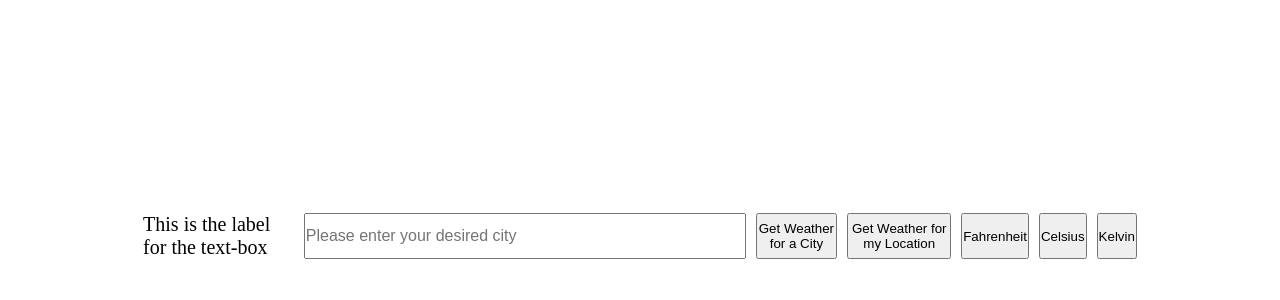
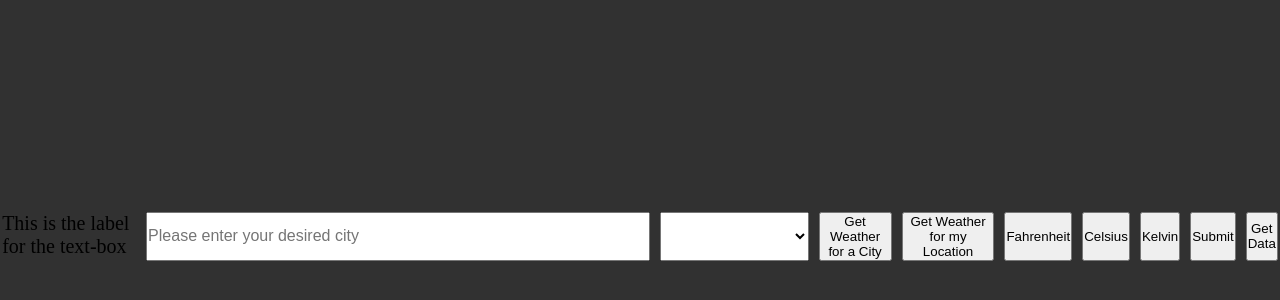
Before and after one commit to Ryan-Tremmel/weather-app, a Next.js app: page / in a window 1280 px wide. Shown: the part 164-464 px from the top of the page. Built offline with nearby package versions, Linux system fonts and the light colour scheme.

Commit message:
Sass implemented, styling not done.

```diff
--- a/app/layout.js
+++ b/app/layout.js
@@ -2,7 +2,7 @@ import '@/app/ui/global.css';
 
 export const metadata = {
   title: 'Weather Application',
-  description: 'Weather app that utilizes cards to show current weather.',
+  description: 'Weather app utilizing geolocation to show current weather.',
 };
 
 export default function RootLayout({ children }) {
--- /dev/null
+++ b/app/lib/countryOptions.js
@@ -0,0 +1,76 @@
+const countryOptions = [
+  {},
+  { name: 'Argentina', code: 'AR' },
+  { name: 'Australia', code: 'AU' },
+  { name: 'Austria', code: 'AT' },
+  { name: 'Belgium', code: 'BE' },
+  { name: 'Brazil', code: 'BR' },
+  { name: 'Bulgaria', code: 'BG' },
+  { name: 'Canada', code: 'CA' },
+  { name: 'Chile', code: 'CL' },
+  { name: 'China', code: 'CN' },
+  { name: 'Colombia', code: 'CO' },
+  { name: 'Croatia', code: 'HR' },
+  { name: 'Cyprus', code: 'CY' },
+  { name: 'Czech Republic', code: 'CZ' },
+  { name: 'Denmark', code: 'DK' },
+  { name: 'Egypt', code: 'EG' },
+  { name: 'Estonia', code: 'EE' },
+  { name: 'Finland', code: 'FI' },
+  { name: 'France', code: 'FR' },
+  { name: 'Germany', code: 'DE' },
+  { name: 'Greece', code: 'GR' },
+  { name: 'Guatemala', code: 'GT' },
+  { name: 'Hong Kong', code: 'HK' },
+  { name: 'Hungary', code: 'HU' },
+  { name: 'India', code: 'IN' },
+  { name: 'Indonesia', code: 'ID' },
+  { name: 'Ireland', code: 'IE' },
+  { name: 'Israel', code: 'IL' },
+  { name: 'Italy', code: 'IT' },
+  { name: 'Jamaica', code: 'JM' },
+  { name: 'Japan', code: 'JP' },
+  { name: 'Kenya', code: 'KE' },
+  { name: 'South Korea', code: 'KR' },
+  { name: 'Kuwait', code: 'KW' },
+  { name: 'Latvia', code: 'LV' },
+  { name: 'Lebanon', code: 'LB' },
+  { name: 'Lithuania', code: 'LT' },
+  { name: 'Luxembourg', code: 'LU' },
+  { name: 'Malaysia', code: 'MY' },
+  { name: 'Mexico', code: 'MX' },
+  { name: 'Morocco', code: 'MA' },
+  { name: 'Netherlands', code: 'NL' },
+  { name: 'New Zealand', code: 'NZ' },
+  { name: 'Nigeria', code: 'NG' },
+  { name: 'Norway', code: 'NO' },
+  { name: 'Pakistan', code: 'PK' },
+  { name: 'Peru', code: 'PE' },
+  { name: 'Philippines', code: 'PH' },
+  { name: 'Poland', code: 'PL' },
+  { name: 'Portugal', code: 'PT' },
+  { name: 'Romania', code: 'RO' },
+  { name: 'Russia', code: 'RU' },
+  { name: 'Saudi Arabia', code: 'SA' },
+  { name: 'Serbia', code: 'RS' },
+  { name: 'Singapore', code: 'SG' },
+  { name: 'South Africa', code: 'ZA' },
+  { name: 'Spain', code: 'ES' },
+  { name: 'Sri Lanka', code: 'LK' },
+  { name: 'Sweden', code: 'SE' },
+  { name: 'Switzerland', code: 'CH' },
+  { name: 'Taiwan', code: 'TW' },
+  { name: 'Thailand', code: 'TH' },
+  { name: 'Tunisia', code: 'TN' },
+  { name: 'Turkey', code: 'TR' },
+  { name: 'Ukraine', code: 'UA' },
+  { name: 'United Arab Emirates', code: 'AE' },
+  { name: 'United Kingdom', code: 'GB' },
+  { name: 'United States', code: 'US' },
+  { name: 'Uruguay', code: 'UY' },
+  { name: 'Venezuela', code: 'VE' },
+  { name: 'Vietnam', code: 'VN' },
+  { name: 'Zambia', code: 'ZM' },
+  { name: 'Zimbabwe', code: 'ZW' },
+];
+export default countryOptions;
--- a/app/page.js
+++ b/app/page.js
@@ -1,9 +1,16 @@
-import Form from '@/app/Form';
+'use client';
 
-export default function Home() {
+import { useState } from 'react';
+import Form from '@/app/ui/Form';
+
+export default function app() {
+  const [weatherData, setWeatherData] = useState(null);
   return (
     <div className="app-container">
-      <Form />
+      <main>
+        <Form weatherData={weatherData} setWeatherData={setWeatherData} />
+        <section></section>
+      </main>
     </div>
   );
 }
--- /dev/null
+++ b/app/pages/api/data.js
@@ -0,0 +1,20 @@
+import process from 'next/dist/build/webpack/loaders/resolve-url-loader/lib/postcss';
+
+export const fetchWeatherData = async ({
+  cityInputText,
+  country,
+  unitOfMeasurement,
+}) => {
+  try {
+    const API_KEY = process.env.NEXT_PUBLIC_OPENWEATHER_API_KEY;
+    const response = await fetch(
+      `https://api.openweathermap.org/data/2.5/weather?q=${cityInputText},${country}&units=${unitOfMeasurement}&appid=${API_KEY}`,
+    ); // fetches data from 3rd party api
+    // const response = await fetch(
+    //   `https://api.openweathermap.org/data/2.5/weather?lat=33.90&lon=-83.88&appid=${API_KEY}`,
+    // ); // fetches data from 3rd party api
+    return await response.json();
+  } catch (error) {
+    console.error(error);
+  }
+};
--- a/app/Form.js
+++ b/app/ui/Form.js
@@ -1,14 +1,19 @@
 'use client';
 
+import '@/app/ui/styles/Form.scss';
 import { useState } from 'react';
+import { fetchWeatherData } from '@/app/pages/api/data';
+import countryOptions from '@/app/lib/countryOptions';
 
-export default function Form() {
-  const [displayText, setDisplayText] = useState('');
+export default function Form({ weatherData, setWeatherData }) {
+  const [cityInputText, setCityInputText] = useState('');
+  const [country, setCountry] = useState('');
   const [searchMethod, setSearchMethod] = useState('city');
   const [unitOfMeasurement, setUnitOfMeasurement] = useState('standard');
 
   const handleTextDisplayChange = (e) => {
-    setDisplayText(e.target.value);
+    const lettersOnly = e.target.value.replace(/[^A-Za-z]/g, '');
+    setCityInputText(lettersOnly);
   };
 
   const handleSelectionOfSearchMethod = (e) => {
@@ -16,6 +21,7 @@ export default function Form() {
        but if the user chooses "My Location," the input should shrink and then grab their location and display it as the value
      */
     e.preventDefault();
+    console.log(countryOptions);
     setSearchMethod(e.target.id);
   };
 
@@ -33,41 +39,53 @@ export default function Form() {
     }
   };
 
-  /* IN CASE WE WANT TO GO BACK TO DROPDOWN FOR COUNTRY SELECTION - REMOVE BEFORE PRODUCTION
-  const countryOptions = [
-    {},
-    {
-      name: 'United States',
-      code: 'US',
-    },
-    { name: 'United Kingdom', code: 'UK' },
-  ];
+  const formData = {
+    // NEED TO ADD COORDS IF GEOLOCATION
+    cityInputText,
+    country,
+    unitOfMeasurement,
+  };
+
+  const handleFormSubmit = async (e) => {
+    e.preventDefault();
+    setWeatherData(await fetchWeatherData(formData));
+  };
 
   const populateSelect = () => {
+    // NEED TO ADD FALLBACK IF COUNTRY IS NOT LISTED
     return countryOptions.map((country) => (
       <option key={country.code ? country.code : '0'} value={country.code}>
         {country.name}
       </option>
     ));
   };
-   */
+
+  const logData = (e) => {
+    e.preventDefault();
+    console.log(weatherData);
+  };
 
   return (
     <form className="form">
       <label htmlFor={'text-box'}>This is the label for the text-box</label>
       <input
         id="text-box"
-        className="text-input"
+        className="form__text-input"
         name="text-box"
         type="text"
         placeholder="Please enter your desired city"
         onChange={handleTextDisplayChange}
-        value={displayText}
+        value={cityInputText}
         required
       />
-      {/*<select name="countries" id="countries">  REMOVE BEFORE PRODUCTION */}
-      {/*   {populateSelect()}*/}
-      {/* </select> */}
+      <select
+        name="countries"
+        id="countries"
+        value={country}
+        onChange={(e) => setCountry(e.target.value)}
+      >
+        {populateSelect()}
+      </select>
       <button id="city" onClick={handleSelectionOfSearchMethod}>
         Get Weather for a City
       </button>
@@ -83,6 +101,8 @@ export default function Form() {
       <button id="degree-selector--k" onClick={handleUnitOfMeasurementChange}>
         Kelvin
       </button>
+      <button onClick={handleFormSubmit}>Submit</button>
+      <button onClick={logData}>Get Data</button>
     </form>
   );
 }
--- a/app/ui/global.css
+++ b/app/ui/global.css
@@ -13,6 +13,7 @@ html {
 
 body {
     height: 100%;
+    background-color: #313131;
 }
 
 .app-container {
@@ -23,15 +24,3 @@ body {
     align-items: center;
     font-size: 2rem;
 }
-
-/* Move code here into separate file later */
-/* FORM */
-.form {
-    display: flex;
-    gap: 1rem
-}
-
-.text-input {;
-    width: 75%;
-    font-size: 1.6rem;
-}
--- /dev/null
+++ b/app/ui/styles/Form.scss
@@ -0,0 +1,9 @@
+.form {
+  display: flex;
+  gap: 1rem;
+
+  &__text-input {
+    width: 75%;
+    font-size: 1.6rem;
+  }
+}
--- a/package.json
+++ b/package.json
@@ -11,7 +11,8 @@
   "dependencies": {
     "next": "15.1.6",
     "react": "^19.0.0",
-    "react-dom": "^19.0.0"
+    "react-dom": "^19.0.0",
+    "sass": "^1.84.0"
   },
   "devDependencies": {
     "postcss": "^8",
```
Also changed, not shown: 1 other file (tests, documents, lock files or other folders).
